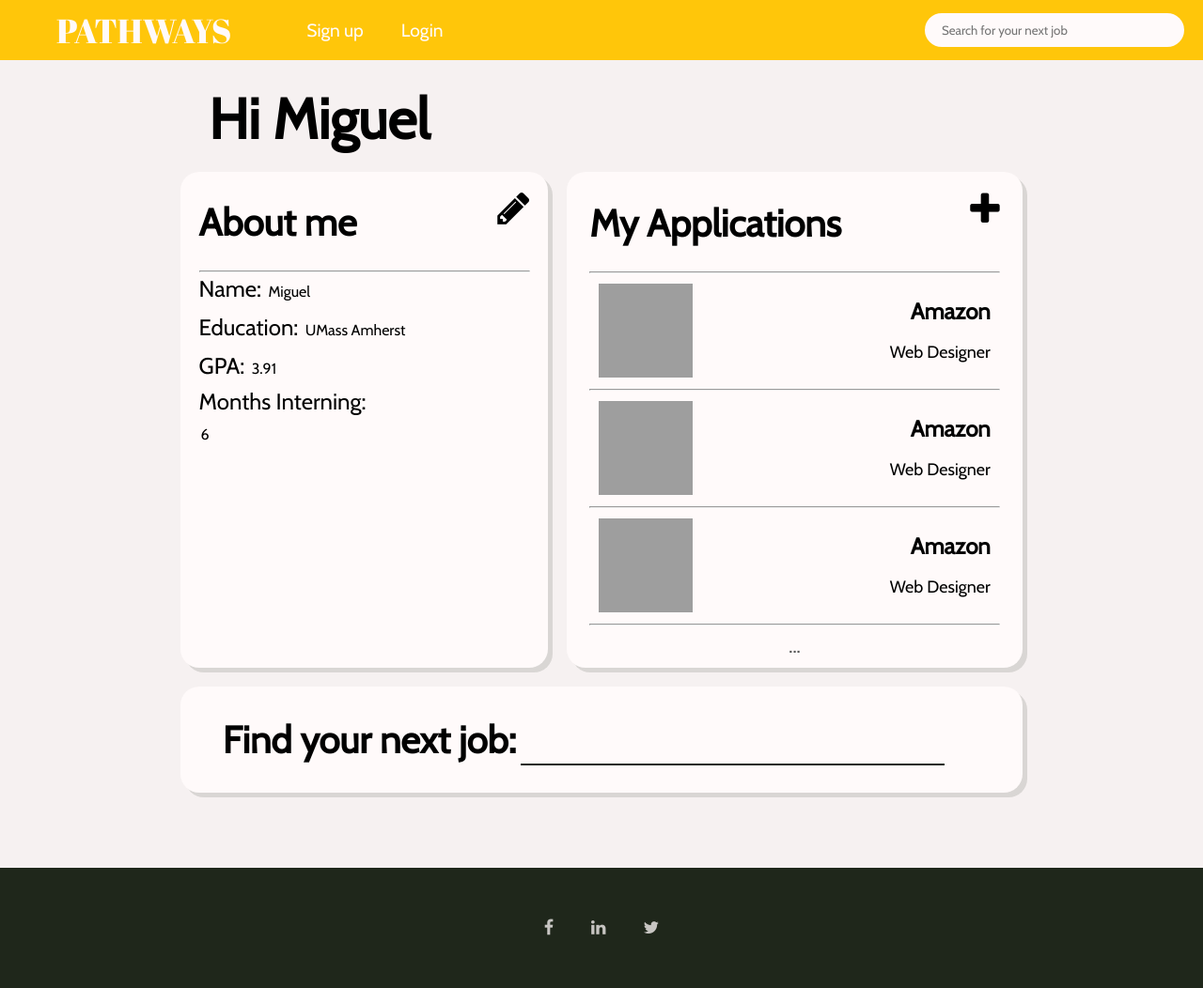
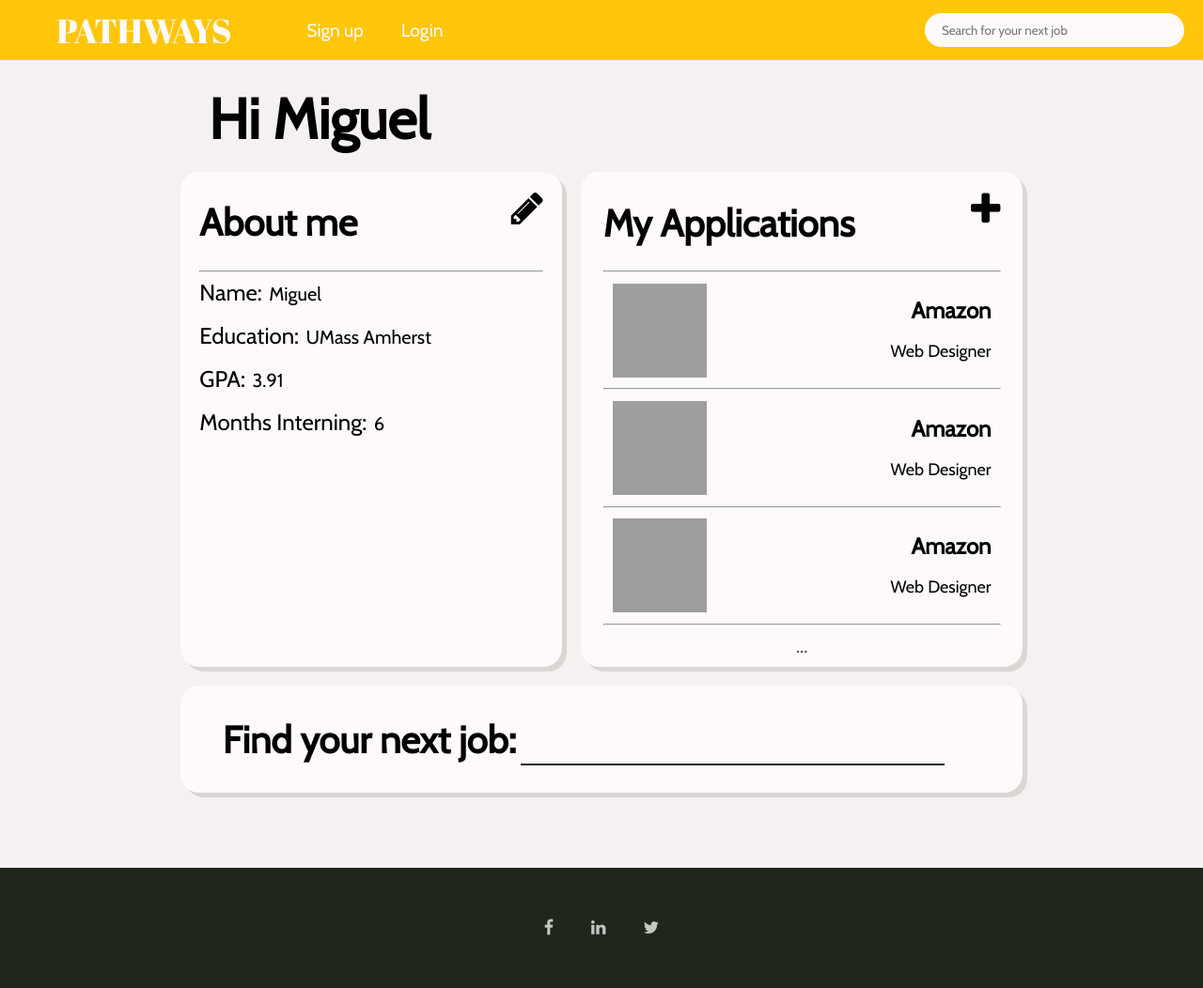
Before and after one commit to Moneill22/HackUmass2021-1, a Django app: template HackUmass2021/templates/profile.html in a window 1280 px wide. Shown: the whole page at 94% size. Run offline with Django 3.2, Linux system fonts and the light colour scheme; the template is opened without the code that fills it, so the values that code supplies are empty; grey boxes are pictures that could not be loaded.

Commit message:
minor edits

```diff
--- a/HackUmass2021/static/profile.css
+++ b/HackUmass2021/static/profile.css
@@ -38,11 +38,14 @@
     color: #555;
     margin-bottom: -2px;
 }
+.about {
+    white-space: nowrap;
+}
 .about > input, .application > input {
     outline: none;
     border: none;
     margin: 10px 0;
-    font-size: 16px;
+    font-size: 20px;
     color: black;
     transition: all 1s;
 }
```
